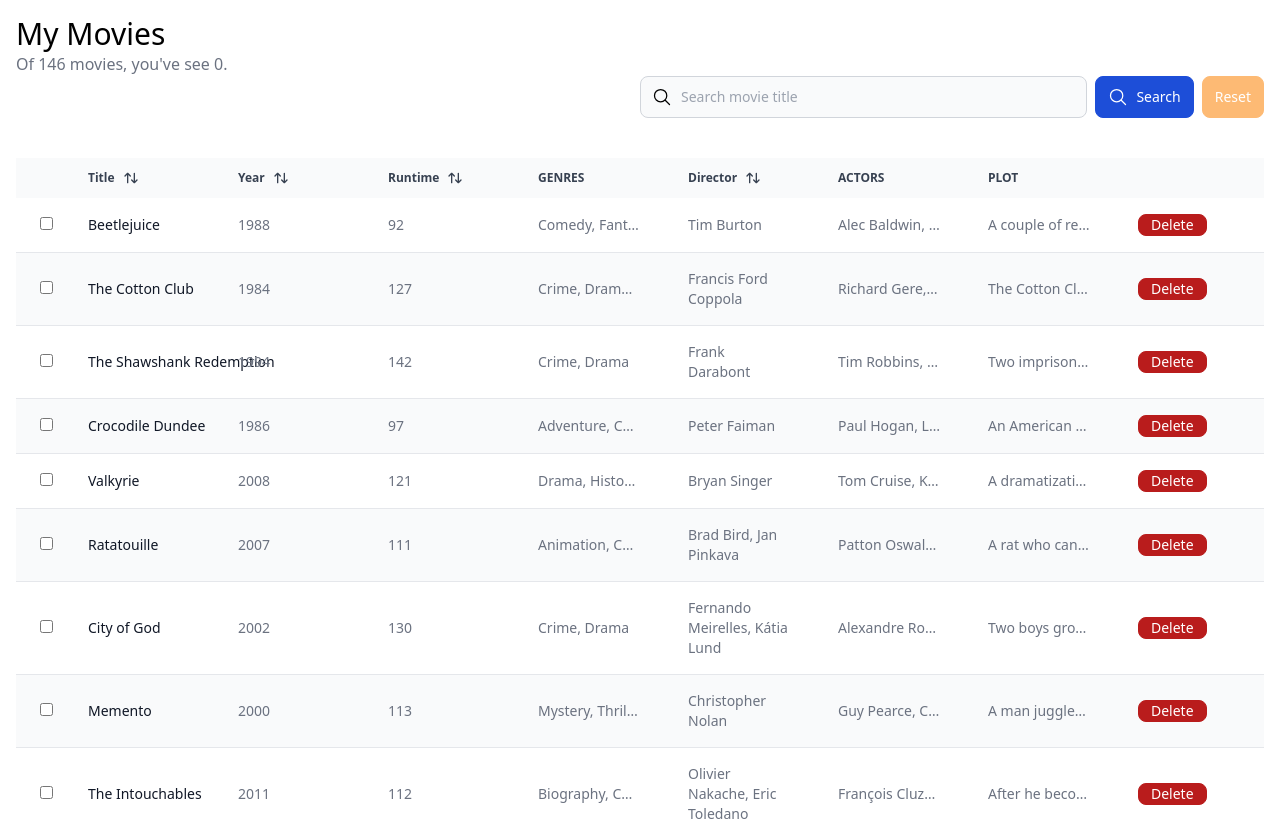
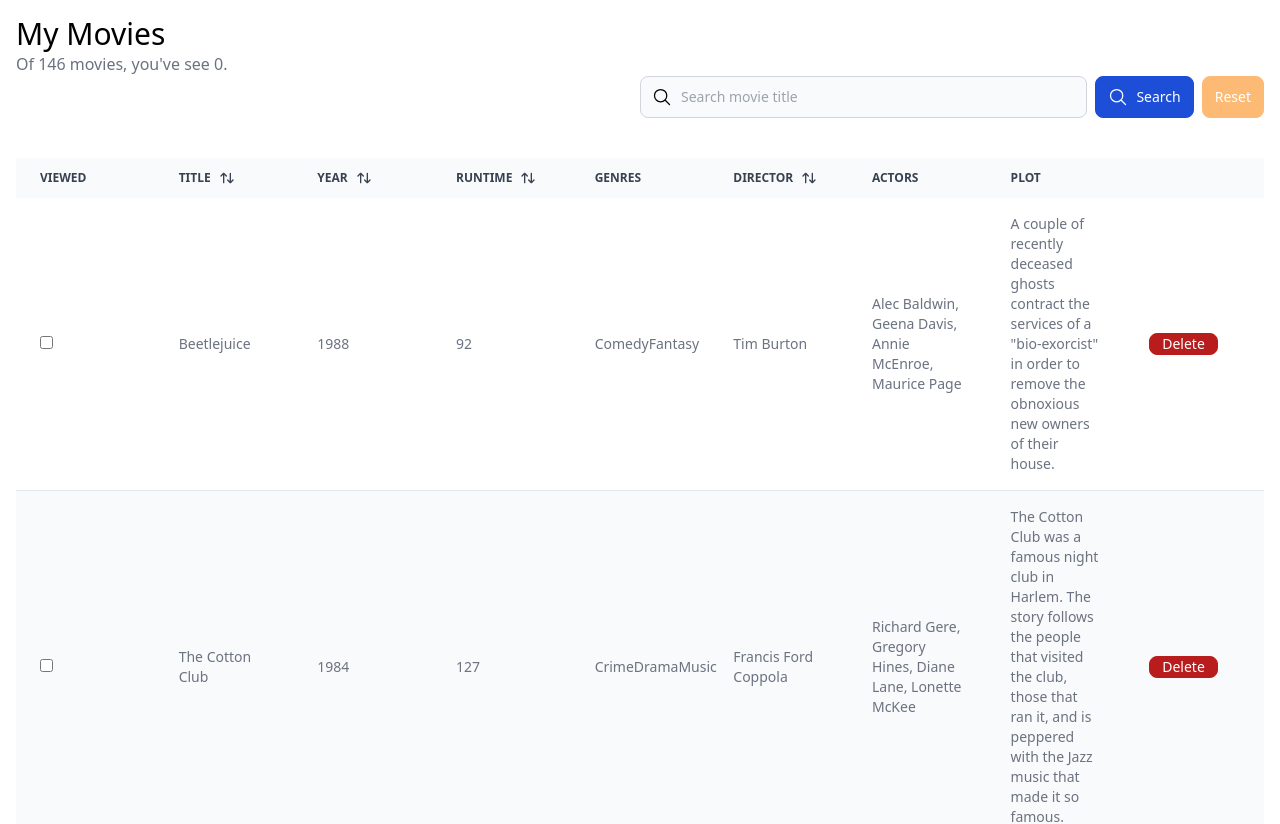
Before and after one commit to dannycallaghan/movietracker, a React (Vite) app: page / in a window 1280 px wide. Shown: the top 824 px of the page. Built offline with nearby package versions, Linux system fonts and the light colour scheme.

Commit message:
Initial commit

```diff
--- a/src/components/MovieTable.jsx
+++ b/src/components/MovieTable.jsx
@@ -13,44 +13,32 @@ export default function MovieTable({
 		setData(movies);
 	}, [movies]);
 
+	const canSort = ['year', 'runtime', 'director', 'title'];
+	const hideCols = ['id', 'posterUrl'];
+
 	return (
 		<div className="relative overflow-x-auto">
 			<table className="w-full table-fixed text-left text-sm text-gray-500 rtl:text-right">
 				<thead className="bg-gray-50 text-xs uppercase text-gray-700">
 					<tr>
-						<th className="w-[20px] px-6 py-3"></th>
-						<th className="px-6 py-3">
+						{Object.keys(movies[0]).map((key) => (
+							<>
+								{!hideCols.includes(key) && (
+									<th key={key} className="px-6 py-3 uppercase">
+										{canSort.includes(key) ? (
 											<button
-								className="flex items-center gap-2"
-								onClick={() => handleSort('title')}
+												className="flex items-center gap-2 uppercase"
+												onClick={() => handleSort(key)}
 											>
-								Title <TbArrowsSort className="h-4 w-4" />
+												{key} <TbArrowsSort className="h-4 w-4" />
 											</button>
+										) : (
+											key
+										)}
 									</th>
-						<th className="px-6 py-3">
-							<button
-								className="flex items-center gap-2"
-								onClick={() => handleSort('year')}
-							>
-								Year <TbArrowsSort className="h-4 w-4" />
-							</button>
-						</th>
-						<th className="px-6 py-3">
-							<button
-								className="flex items-center gap-2"
-								onClick={() => handleSort('runtime')}
-							>
-								Runtime <TbArrowsSort className="h-4 w-4" />
-							</button>
-						</th>
-						<th className="px-6 py-3">Genres</th>
-						<th className="px-6 py-3" onClick={() => handleSort('director')}>
-							<button className="flex items-center gap-2">
-								Director <TbArrowsSort className="h-4 w-4" />
-							</button>
-						</th>
-						<th className="px-6 py-3">Actors</th>
-						<th className="px-6 py-3">Plot</th>
+								)}
+							</>
+						))}
 						<th className="px-6 py-3"></th>
 					</tr>
 				</thead>
@@ -60,27 +48,25 @@ export default function MovieTable({
 							className="border-b odd:bg-white even:bg-gray-50"
 							key={movie.id}
 						>
-							<td className="whitespace-nowrap px-6 py-4 font-medium text-gray-900">
+							{Object.keys(movies[0]).map((key) => (
+								<>
+									{!hideCols.includes(key) && (
+										<td className="px-6 py-4">
+											<>
+												{key === 'viewed' ? (
 													<input
 														type="checkbox"
 														value={movie?.viewed}
 														onChange={(e) => handleViewed(e, movie.id)}
 													/>
+												) : (
+													movie[key]
+												)}
+											</>
 										</td>
-							<th
-								scope="row"
-								className="whitespace-nowrap px-6 py-4 font-medium text-gray-900"
-							>
-								{movie.title}
-							</th>
-							<td className="px-6 py-4">{movie.year}</td>
-							<td className="px-6 py-4">{movie.runtime}</td>
-							<td className="w-[50px] truncate px-6 py-4">
-								{movie.genres.join(', ')}
-							</td>
-							<td className="px-6 py-4">{movie.director}</td>
-							<td className="w-[50px] truncate px-6 py-4">{movie.actors}</td>
-							<td className="w-[50px] truncate px-6 py-4">{movie.plot}</td>
+									)}
+								</>
+							))}
 							<td className="px-6 py-4">
 								<button
 									className="inline-flex items-center rounded-lg border border-red-700 bg-red-700 px-3 text-sm font-medium text-white"
--- a/src/components/Movies.jsx
+++ b/src/components/Movies.jsx
@@ -5,15 +5,15 @@ import { useEffect, useRef, useState } from 'react';
 function formatMoviesJSON(movies) {
 	return movies.map((movie) => {
 		return {
+			viewed: false,
 			...movie,
-			viewed: false,
 		};
 	});
 }
 
 export default function Movies({ movies }) {
-	const [data, setData] = useState(movies);
-	const [filteredData, setFilteredData] = useState(movies);
+	const [data, setData] = useState(formatMoviesJSON(movies));
+	const [filteredData, setFilteredData] = useState(formatMoviesJSON(movies));
 
 	const handleViewed = (e, id) => {
 		setFilteredData((prev) =>
```
Lines whose indentation alone changed are shown as unchanged.
